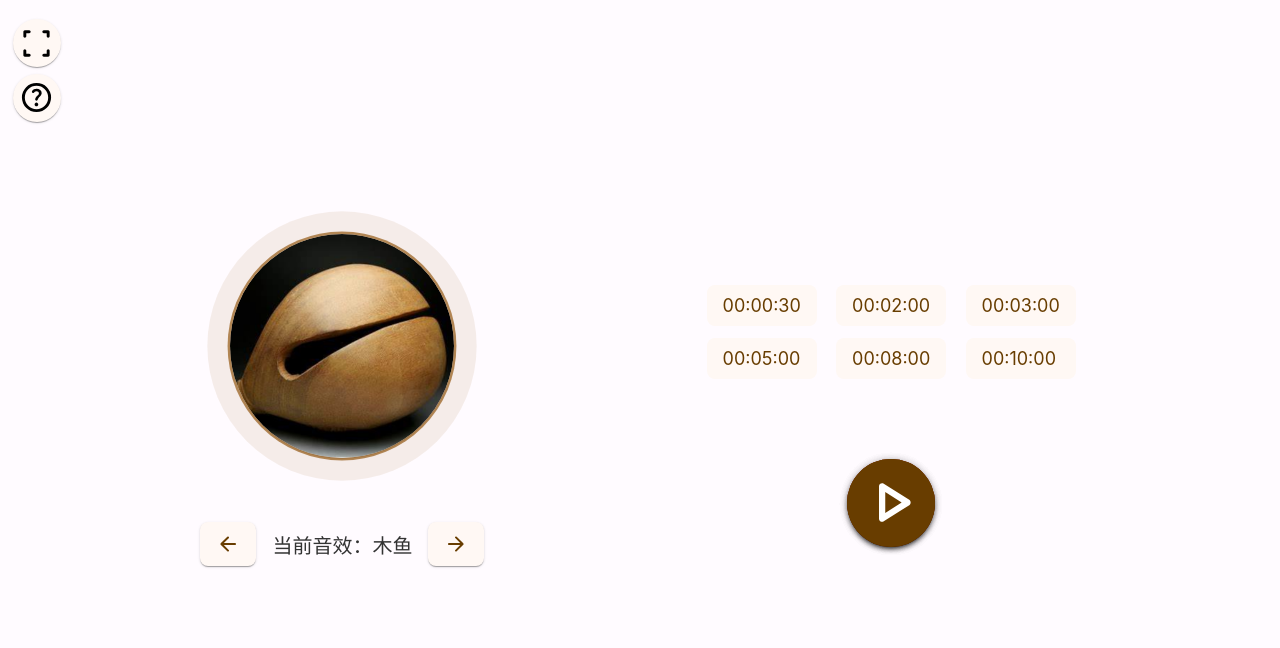
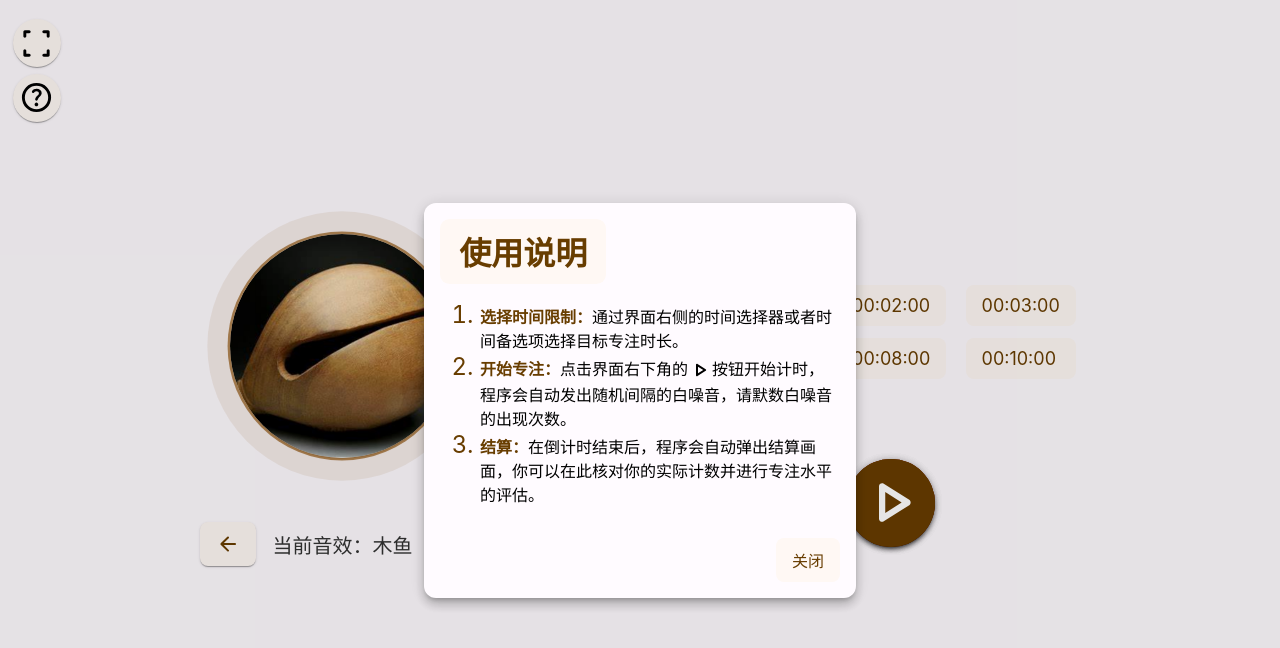
Before and after one commit to BHznJNs/muyu-focus, a website with bundled scripts: page index.html in a window 1280 px wide. Both pictures are taken after a click on the button 36 px from the left and 97 px from the top of the page. Built offline with nearby package versions, Linux system fonts and the light colour scheme; files whose address does not match are found by name.

Commit message:
help information updated

```diff
--- a/index.html
+++ b/index.html
@@ -97,9 +97,25 @@ if (darkModeMediaQuery) {
     <button class="action small" id="fullscreen-exit" onclick="document.exitFullscreen()">
         <img src="./assets/icons/fullscreen_exit.svg" draggable="false">
     </button>
-    <button class="action small" id="help">
+    <button class="action small" onclick="document.querySelector('#help-info').showModal()">
         <img src="./assets/icons/help.svg" draggable="false">
     </button>
 </div>
+<dialog id="help-info">
+    <h1>使用说明</h1>
+    <ol class="portrait">
+        <li><b>选择时间限制：</b>点击界面中间的时间选择器选择目标专注时长。</li>
+        <li><b>开始专注：</b>点击界面下方的<img src="./assets/icons/play_arrow.svg">按钮开始计时，程序会自动发出随机间隔的白噪音，请默数白噪音的出现次数。</li>
+        <li><b>结算：</b>在倒计时结束后，程序会自动弹出结算画面，你可以在此核对你的实际计数并进行专注水平的评估。</li>
+    </ol>
+    <ol class="landscape">
+        <li><b>选择时间限制：</b>通过界面右侧的时间选择器或者时间备选项选择目标专注时长。</li>
+        <li><b>开始专注：</b>点击界面右下角的<img src="./assets/icons/play_arrow.svg">按钮开始计时，程序会自动发出随机间隔的白噪音，请默数白噪音的出现次数。</li>
+        <li><b>结算：</b>在倒计时结束后，程序会自动弹出结算画面，你可以在此核对你的实际计数并进行专注水平的评估。</li>
+    </ol>
+    <div class="actions" onclick="document.querySelector('#help-info').close()">
+        <button>关闭</button>
+    </div>
+</dialog>
 </body>
 </html>
--- a/scripts/components/time-picker.css
+++ b/scripts/components/time-picker.css
@@ -35,17 +35,6 @@ time-picker .second {
     cursor: pointer;
     user-select: none;
     transition: box-shadow .3s .3s;
-}
-
-#time-picker-dialog {
-    width: 85%;
-    max-width: 25rem;
-    color: var(--fr-color);
-    background-color: var(--bg-color);
-    border: none;
-    border-radius: 12px;
-    outline: none;
-    box-shadow: var(--shadow-lg);
 }
 
 #time-picker-dialog .time-picker-container {
@@ -98,15 +87,6 @@ time-picker .second {
     color: var(--accent-color)
 }
 
-.time-picker-actions {
-    display: flex;
-    flex-direction: row-reverse;
-    gap: 1rem;
-    grid-area: action;
-    margin-top: 2rem;
-    color: var(--accent-color);
-}
-
 @media screen and (min-width: 768px) {
     time-picker {
         font-size: 3.2rem;
--- a/scripts/components/time-picker.js
+++ b/scripts/components/time-picker.js
@@ -41,7 +41,7 @@ secondArea.addEventListener("click", timeSelectHandler)
 
 const confirmBtn = el("button", "确定")
 const cancelBtn = el("button", "取消")
-const actions = el("div", [confirmBtn, cancelBtn], {"class": "time-picker-actions"})
+const actions = el("div", [confirmBtn, cancelBtn], {"class": "actions"})
 
 const dialogEl = el("dialog",
     el("div", [hourArea, minuteArea, secondArea, actions], {
--- /dev/null
+++ b/styles/dialog.css
@@ -0,0 +1,19 @@
+dialog {
+    width: 85%;
+    max-width: 25rem;
+    color: var(--fr-color);
+    background-color: var(--bg-color);
+    border: none;
+    border-radius: 12px;
+    outline: none;
+    box-shadow: var(--shadow-lg);
+}
+
+dialog .actions {
+    display: flex;
+    flex-direction: row-reverse;
+    gap: 1rem;
+    grid-area: action;
+    margin-top: 2rem;
+    color: var(--accent-color);
+}
--- /dev/null
+++ b/styles/help.css
@@ -0,0 +1,32 @@
+#help-info h1 {
+    width: fit-content;
+    margin: 0;
+    margin-right: auto;
+    padding: .6rem 1.2rem;
+    color: var(--accent-color-darken);
+    background-color: var(--high-bg-color);
+    border-radius: .6rem;
+}
+
+#help-info li::marker {
+    font-size: 1.5rem;
+    color: var(--accent-color-darken);
+}
+#help-info li b {
+    color: var(--accent-color-darken);
+}
+
+#help-info li img {
+    vertical-align: middle;
+}
+
+@media screen and (orientation: portrait) {
+    #help-info .landscape {
+        display: none;
+    }
+}
+@media screen and (orientation: landscape) {
+    #help-info .portrait {
+        display: none;
+    }
+}
--- a/styles/style.css
+++ b/styles/style.css
@@ -1,11 +1,13 @@
 @import url(./color.css);
 @import url(./button.css);
+@import url(./dialog.css);
 @import url(./main.css);
 @import url(./tabs.css);
 @import url(./fab.css);
 @import url(./sound.css);
 @import url(./countdown.css);
 @import url(./result.css);
+@import url(./help.css);
 @import url(../scripts/components/time-picker.css);
 
 body {
```
